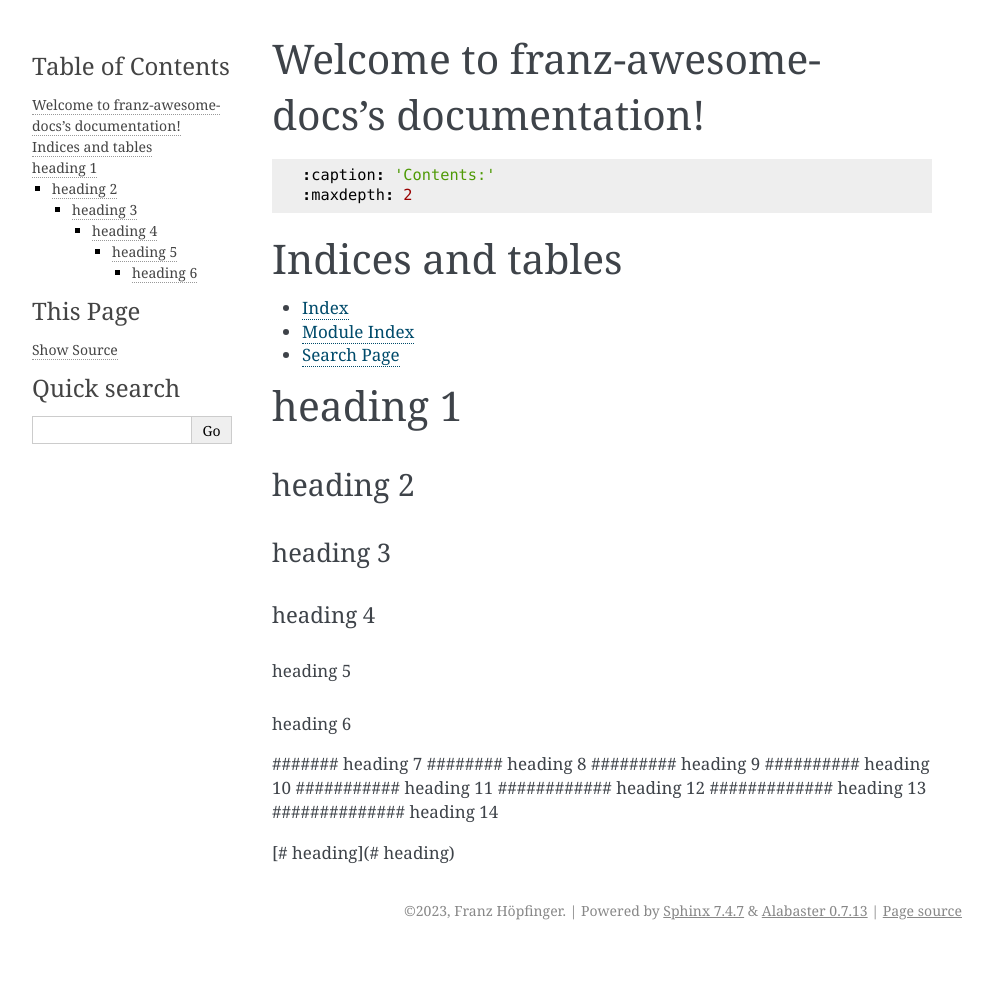
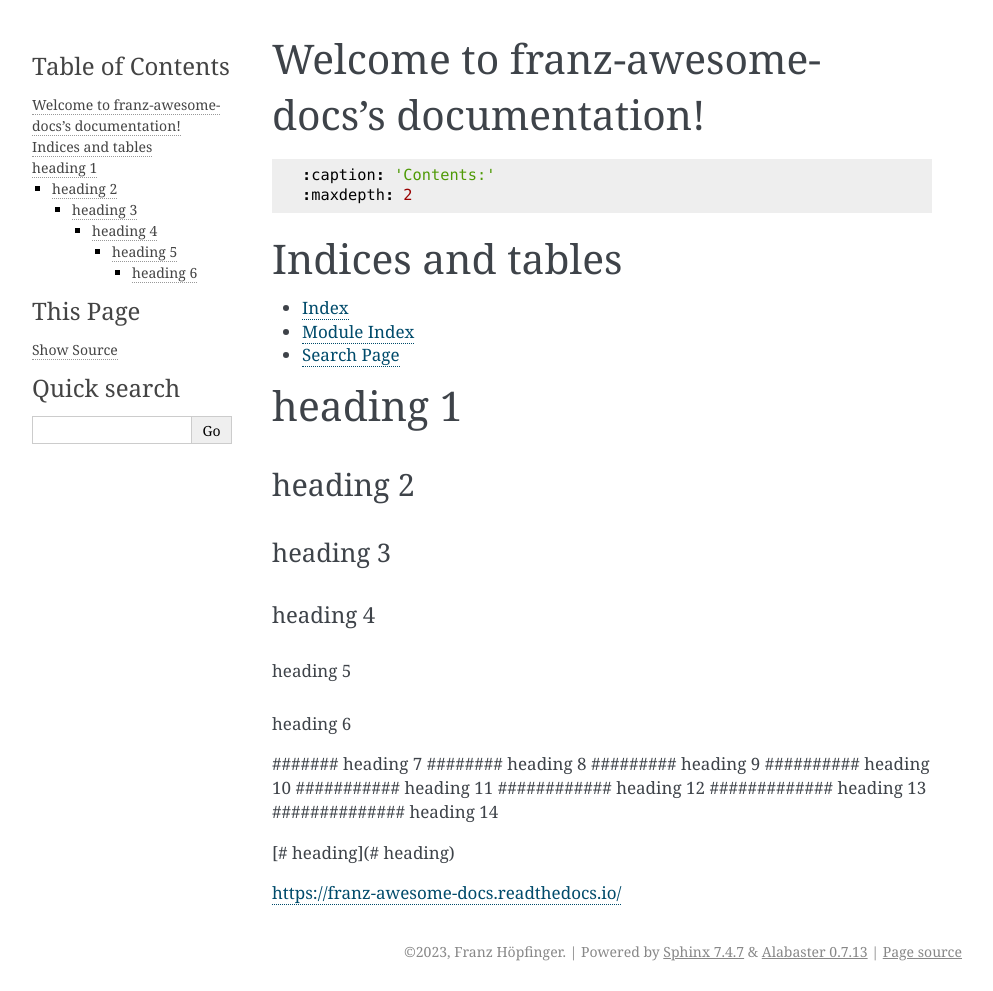
Before and after one commit to franz-ms-muc/awesome-docs, a Sphinx documentation site: the page built from docs/index.md, in a window 1280 px wide. Shown: the whole page, without its empty margins (148-1141 px from the left). Built offline with Sphinx 7.4.7, drawn with Linux system fonts in a browser that asks for light colours; before the commit the page ends 950 px from its top, so only the background shows below that.

Commit message:
Update index.md

```diff
--- a/docs/index.md
+++ b/docs/index.md
@@ -33,3 +33,7 @@
 
 
 [\# heading](# heading)
+
+
+
+<https://franz-awesome-docs.readthedocs.io/>
```
